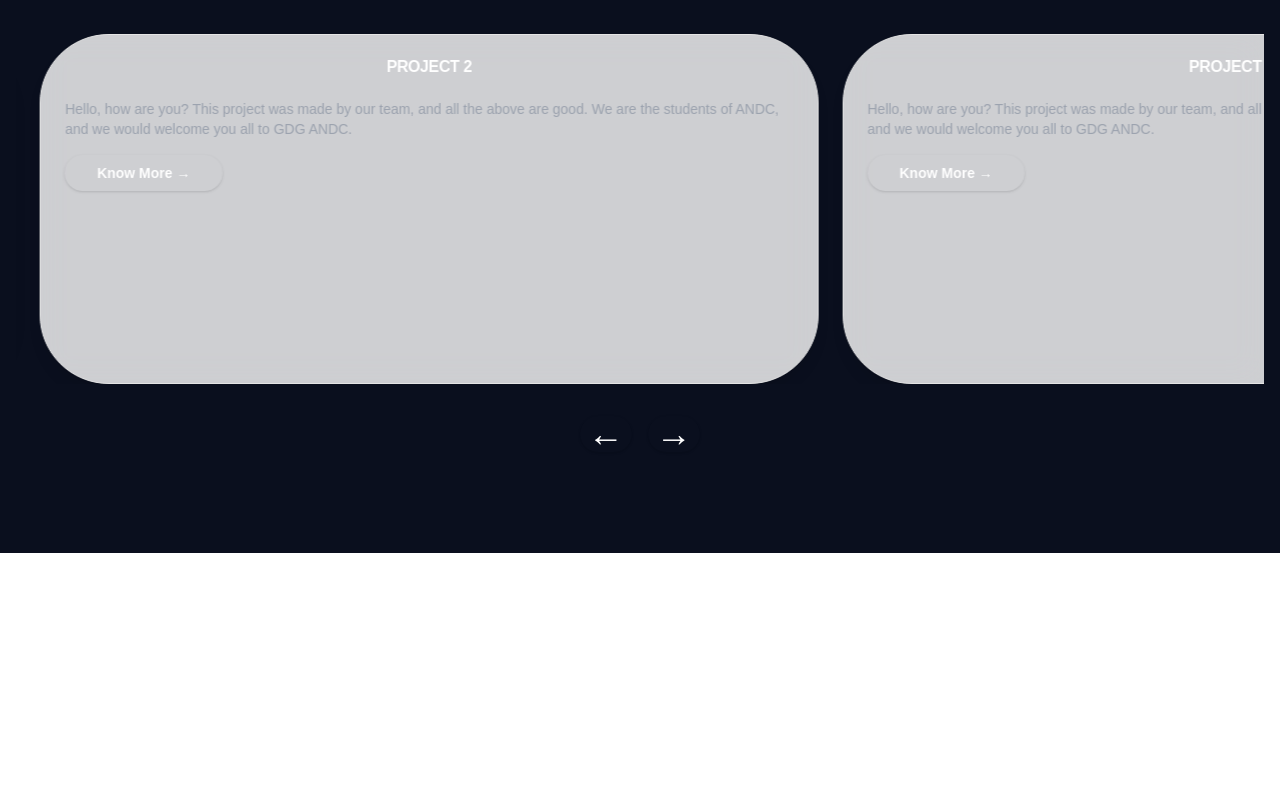
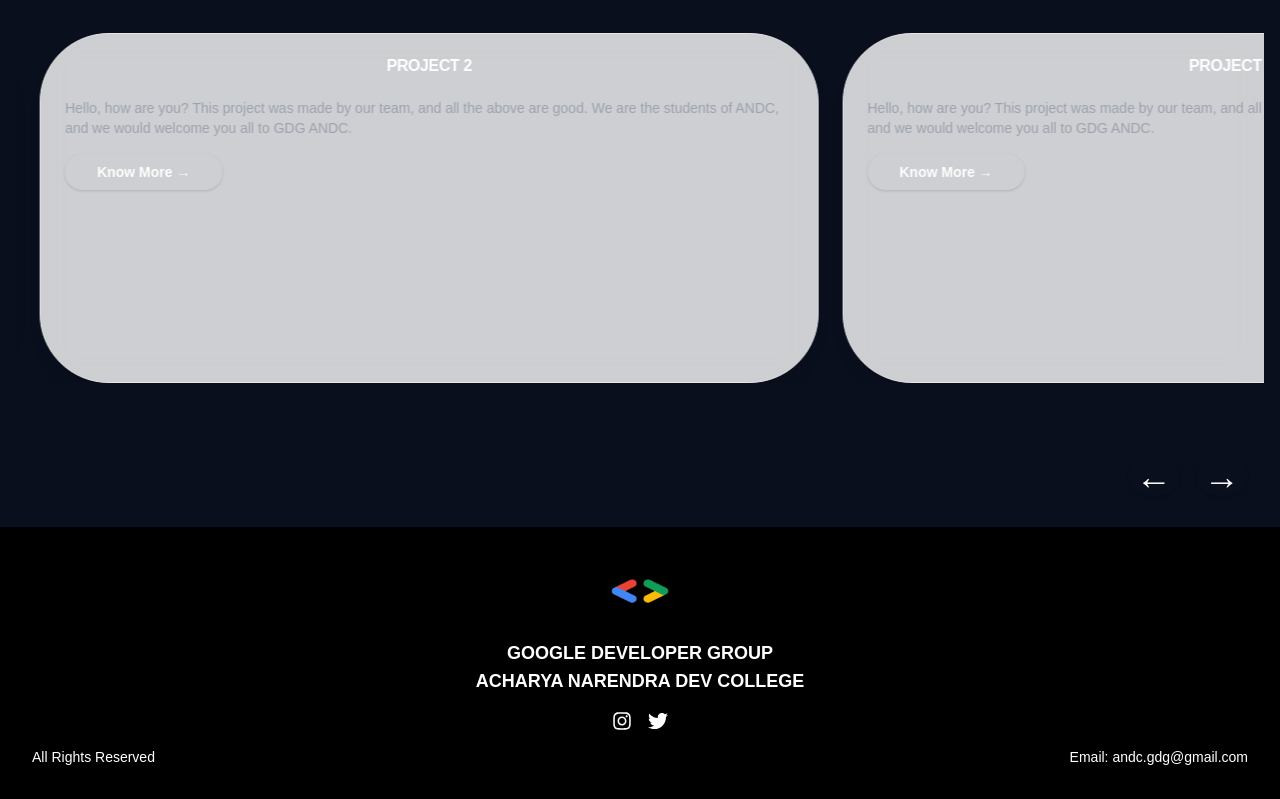
Before and after one commit to mayankdotasm/GDG-Landing-Page, a Next.js app: page /projects in a window 1280 px wide. Shown: the part 247-1046 px from the top of the page. Before the commit the page ends 800 px from the top, so only its background shows below. Built offline with nearby package versions, Linux system fonts and the light colour scheme.

Commit message:
[feature] Teams page  (with placeholders)

```diff
--- a/package.json
+++ b/package.json
@@ -19,6 +19,7 @@
     "next": "^15.0.2",
     "react": "^19.0.0-rc-02c0e824-20241028",
     "react-dom": "^19.0.0-rc-02c0e824-20241028",
+    "react-icons": "^5.3.0",
     "tailwind-merge": "^2.5.4",
     "tailwindcss-animate": "^1.0.7"
   },
--- a/src/app/globals.css
+++ b/src/app/globals.css
@@ -83,3 +83,20 @@ body {
   position: relative;
   flex: 0 0 auto;
 }
+
+.custom-scrollbar::-webkit-scrollbar {
+  width: 8px;
+}
+
+.custom-scrollbar::-webkit-scrollbar-track {
+  background: #0a0f1e;
+}
+
+.custom-scrollbar::-webkit-scrollbar-thumb {
+  background-color: #6d28d9;
+  border-radius: 4px;
+}
+
+.custom-scrollbar::-webkit-scrollbar-thumb:hover {
+  background-color: #9f7aea;
+}
--- a/src/app/layout.tsx
+++ b/src/app/layout.tsx
@@ -2,6 +2,7 @@ import type { Metadata } from "next";
 import localFont from "next/font/local";
 import "./globals.css";
 import Navigation from "@/components/Navigation";
+import Footer from "@/components/Footer";
 
 const geistFont = localFont({ src: '/fonts/GeistVF.woff' });
 
@@ -20,7 +21,10 @@ export default function RootLayout({
       <body>
         <div className="min-h-screen bg-[#0a0f1e]">
           <Navigation />
-          {children}
+          <div className="pt-16">
+          <main className="flex-grow">{children}</main>
+          </div>
+          <Footer />
         </div>
       </body>
     </html>
--- a/src/app/team/page.tsx
+++ b/src/app/team/page.tsx
@@ -0,0 +1,9 @@
+import Team from "@/components/Team";
+
+export default function TeamPage() {
+  return (
+    <main>
+      <Team />
+    </main>
+  );
+}
--- /dev/null
+++ b/src/components/Footer.tsx
@@ -0,0 +1,28 @@
+import React from "react";
+import { FaInstagram, FaTwitter } from "react-icons/fa"; // Icons for social media
+
+const Footer = () => {
+  return (
+    <footer className="bg-black text-white py-8 text-center">
+      <div className="flex justify-center mb-4">
+        <img src="/gdg.png" alt="Logo" className="w-16 h-16" />
+      </div>
+      <p className="text-lg font-semibold">GOOGLE DEVELOPER GROUP</p>
+      <p className="text-lg font-semibold mb-4">ACHARYA NARENDRA DEV COLLEGE</p>
+      <div className="flex justify-center gap-4 mb-4">
+        <a href="https://instagram.com" target="_blank" rel="noopener noreferrer">
+          <FaInstagram className="text-xl" />
+        </a>
+        <a href="https://twitter.com" target="_blank" rel="noopener noreferrer">
+          <FaTwitter className="text-xl" />
+        </a>
+      </div>
+      <div className="flex justify-between px-8 text-sm">
+        <p>All Rights Reserved</p>
+        <p>Email: andc.gdg@gmail.com</p>
+      </div>
+    </footer>
+  );
+};
+
+export default Footer;
--- a/src/components/Navigation.tsx
+++ b/src/components/Navigation.tsx
@@ -4,7 +4,7 @@ import Image from "next/image";
 
 const Navigation = () => {
   return (
-    <nav className="border-b border-gray-800">
+    <nav className="fixed top-0 w-full z-10 border-b border-gray-800 bg-[#0a0f1e]">
       <div className="max-w-7xl mx-auto px-4">
         <div className="flex items-center justify-between h-16">
           <Link
@@ -24,11 +24,11 @@ const Navigation = () => {
           </Link>
           <div className="flex gap-8">
             {[
-              { name: "HOME", path: "/" },               // Home page
-              { name: "BLOGS", path: "/blogs" },         // Blogs page
-              { name: "PROJECTS", path: "/projects" },   // Projects page
-              { name: "TEAM", path: "/team" },           // Team page
-              { name: "ABOUT US", path: "/about-us" },   // About Us page
+              { name: "HOME", path: "/" },
+              { name: "BLOGS", path: "/blogs" },
+              { name: "PROJECTS", path: "/projects" },
+              { name: "TEAM", path: "/team" },
+              { name: "ABOUT US", path: "/about-us" },
             ].map((item) => (
               <Link
                 key={item.name}
@@ -45,4 +45,5 @@ const Navigation = () => {
   );
 };
 
+
 export default Navigation;
--- a/src/components/Project.tsx
+++ b/src/components/Project.tsx
@@ -1,4 +1,4 @@
-"use client"; // Ensure this file is treated as a client component
+"use client";
 
 import React, { useState, useEffect, useRef } from "react";
 import { Card, CardHeader, CardTitle, CardContent } from "@/components/ui/card";
@@ -55,13 +55,13 @@ const Projects = () => {
     if (intervalIdRef.current) {
       clearInterval(intervalIdRef.current);
     }
-    intervalIdRef.current = setInterval(nextProject, 3000); // Change project every 3 seconds
+    intervalIdRef.current = setInterval(nextProject, 3000);
   };
 
   // Stop the auto-rotation
   const stopAutoRotation = () => {
     if (intervalIdRef.current) {
-      clearInterval(intervalIdRef.current); // Stop auto-rotation on user interaction
+      clearInterval(intervalIdRef.current);
       intervalIdRef.current = null;
     }
   };
@@ -86,7 +86,7 @@ const Projects = () => {
   }, [currentIndex]);
 
   return (
-    <main className="max-w-7xl mx-auto px-4 py-16 text-center">
+    <main className="max-w-7xl mx-auto px-4 py-16 text-center relative">
       <h1 className="text-5xl font-bold text-white mb-4 font-sans tracking-tight">
         Projects
       </h1>
@@ -96,8 +96,8 @@ const Projects = () => {
         don&apos;t look even slightly believable.
       </p>
 
-      {/* Carousel Container */}
-      <div className="relative overflow-hidden">
+
+      <div className="relative overflow-hidden mb-20">
         <div
           ref={cardContainerRef}
           className="flex transition-transform duration-500 ease-in-out"
@@ -124,14 +124,15 @@ const Projects = () => {
           ))}
         </div>
       </div>
-      {/* Navigation Buttons */}
-      <div className="flex justify-center gap-4 mt-8">
+
+
+      <div className="absolute bottom-4 right-4 p-4 flex gap-4">
         <Button
           onClick={() => {
             prevProject();
-            stopAutoRotation(); // Stop auto rotation when user clicks a button
+            stopAutoRotation();
           }}
-          className="text-white bg-[#0a0f1e] p-2 rounded-full font-extrabold text-4xl transition-none"
+          className="text-[#FFFDFD] bg-[#0a0f1e] p-2 rounded-full font-extrabold text-4xl transition-none"
         >
           {"\u2190"}
         </Button>
@@ -139,9 +140,9 @@ const Projects = () => {
         <Button
           onClick={() => {
             nextProject();
-            stopAutoRotation(); // Stop auto rotation when user clicks a button
+            stopAutoRotation();
           }}
-          className="text-white bg-[#0a0f1e] p-2 rounded-full font-extrabold text-4xl transition-none"
+          className="text-[#FFFDFD] bg-[#0a0f1e] p-2 rounded-full font-extrabold text-4xl transition-none"
         >
           {"\u2192"}
         </Button>
--- a/src/components/Team.tsx
+++ b/src/components/Team.tsx
@@ -0,0 +1,43 @@
+import React from "react";
+import { FaInstagram, FaTwitter } from "react-icons/fa";
+
+const teamMembers = [
+  { name: "NAME", role: "Chief Technical Officer", instagram: "#", twitter: "#" },
+  { name: "NAME", role: "Technical Lead", instagram: "#", twitter: "#" },
+  { name: "NAME", role: "Tech Team Member", instagram: "#", twitter: "#" },
+  { name: "NAME", role: "Tech Team Member", instagram: "#", twitter: "#" },
+  { name: "NAME", role: "Web Development Lead", instagram: "#", twitter: "#" },
+  { name: "NAME", role: "Web Team Member", instagram: "#", twitter: "#" },
+  { name: "NAME", role: "Web Team Member", instagram: "#", twitter: "#" },
+  { name: "NAME", role: "Web Team Member", instagram: "#", twitter: "#" },
+];
+
+const Team = () => {
+    return (
+      <div className="bg-[#0a0f1e] min-h-screen text-white py-12 custom-scrollbar overflow-y-auto">
+        <div className="text-center mb-12">
+          <h1 className="text-5xl font-bold text-purple-400 mb-2">GDG ANDC</h1>
+          <h2 className="text-3xl font-semibold text-[#FFFDFD]">Meet the Team</h2>
+        </div>
+        <div className="max-w-6xl mx-auto grid grid-cols-2 md:grid-cols-4 gap-8">
+          {teamMembers.map((member, index) => (
+            <div key={index} className="text-center">
+              <div className="bg-gray-400 rounded-full w-32 h-32 mx-auto mb-4"></div>
+              <h3 className="text-lg font-semibold">{member.name}</h3>
+              <p className="text-sm text-gray-400">{member.role}</p>
+              <div className="flex justify-center gap-4 mt-2">
+                <a href={member.instagram} target="_blank" rel="noopener noreferrer">
+                  <FaInstagram className="text-lg text-white hover:text-purple-400" />
+                </a>
+                <a href={member.twitter} target="_blank" rel="noopener noreferrer">
+                  <FaTwitter className="text-lg text-white hover:text-purple-400" />
+                </a>
+              </div>
+            </div>
+          ))}
+        </div>
+      </div>
+    );
+  };
+
+  export default Team;
```
Also changed, not shown: 1 other file (tests, documents, lock files or other folders).
